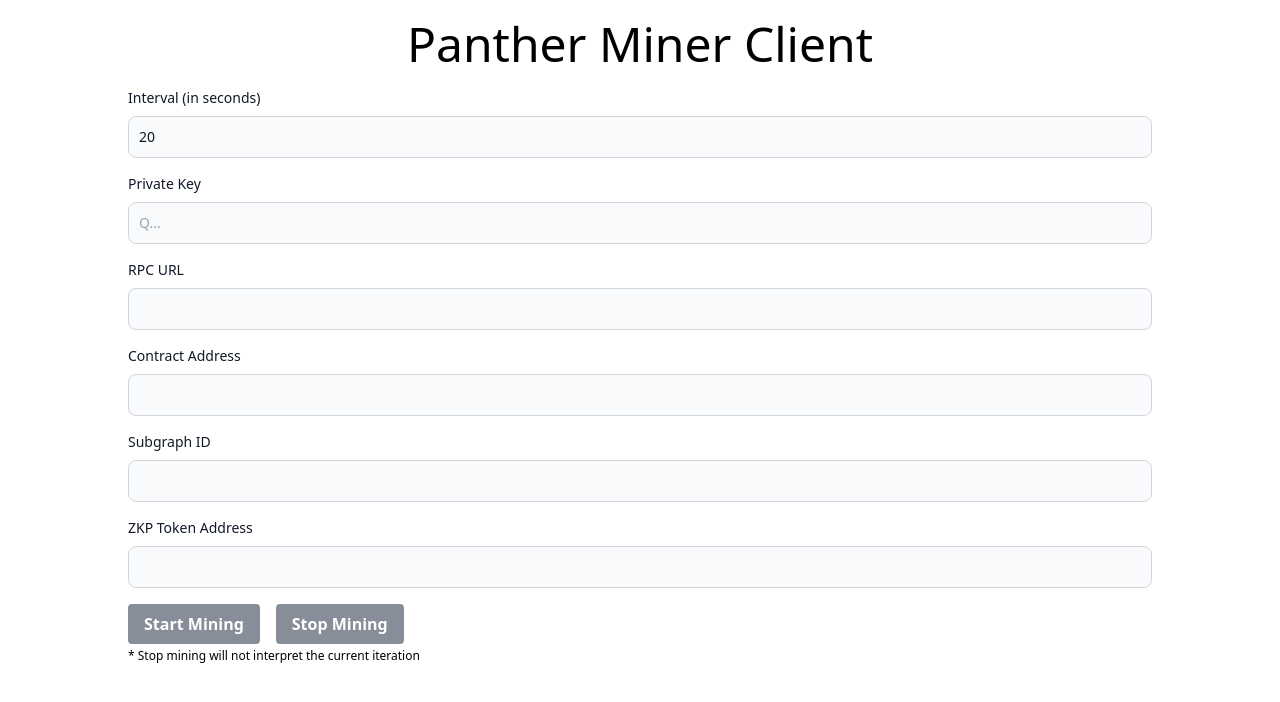
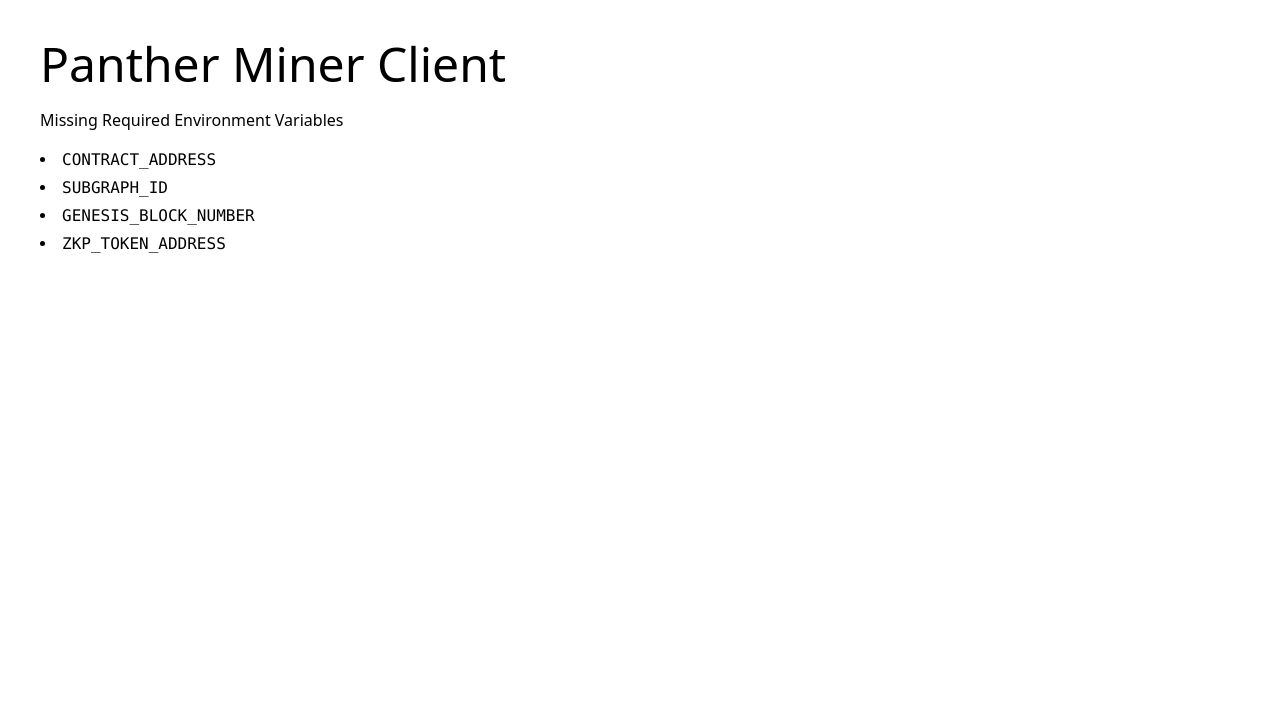
Before and after one commit to pantherfoundation/oshiya, a React app in the folder web-client/: page / in a window 1280 px wide. Shown: the top 702 px of the page. Built offline with nearby package versions, Linux system fonts and the light colour scheme.

Commit message:
feat: render error screen for missing required env vars

```diff
--- a/web-client/src/App.tsx
+++ b/web-client/src/App.tsx
@@ -1,13 +1,33 @@
 import MinerClientParams from 'components/MinerClientParams';
-import React, {useState} from 'react';
+import React from 'react';
 import './services/worker-manager';
 import {useMessageHandler} from 'redux/hooks/message';
 import MinerLogs from 'components/MinerLogs';
 import MinerStats from 'components/MinerStats';
 import Balance from 'components/Balance';
+import {env, requiredEnvVars} from 'services/env';
 
 const App = () => {
     useMessageHandler();
+
+    const missingEnvVars = requiredEnvVars.filter(envVar => !env[envVar]);
+    if (missingEnvVars.length !== 0) {
+        return (
+            <div className="m-10 text-left">
+                <h1 className="text-5xl my-5">Panther Miner Client</h1>
+
+                <h1>Missing Required Environment Variables</h1>
+
+                <ul className="list-disc list-inside my-4">
+                    {missingEnvVars.map(envVar => (
+                        <li key={envVar} className="font-mono mb-1">
+                            {envVar}
+                        </li>
+                    ))}
+                </ul>
+            </div>
+        );
+    }
 
     return (
         <div className="max-w-screen-lg mx-auto pb-10">
--- a/web-client/src/services/env.ts
+++ b/web-client/src/services/env.ts
@@ -4,4 +4,12 @@ export const env = Object.freeze({
     RPC_URL: process.env.RPC_URL,
     SUBGRAPH_ID: process.env.SUBGRAPH_ID,
     ZKP_TOKEN_ADDRESS: process.env.ZKP_TOKEN_ADDRESS,
+    GENESIS_BLOCK_NUMBER: process.env.GENESIS_BLOCK_NUMBER,
 });
+
+export const requiredEnvVars: Array<keyof typeof env> = [
+    'CONTRACT_ADDRESS',
+    'SUBGRAPH_ID',
+    'GENESIS_BLOCK_NUMBER',
+    'ZKP_TOKEN_ADDRESS',
+];
```
